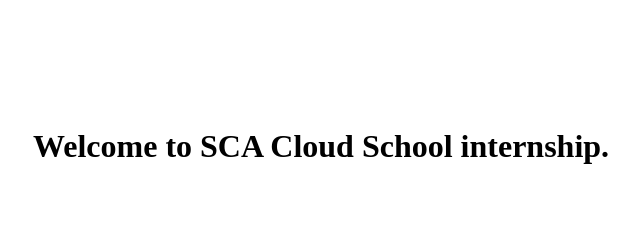
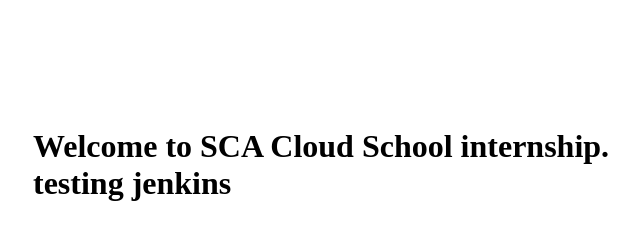
Before and after one commit to sandygudie/node-server-template, a website: page views/index.html in a window 1280 px wide. Shown: the whole page, without its empty margins (291-931 px from the left). Drawn offline with Linux system fonts and the light colour scheme.

Commit message:
Update index.html

```diff
--- a/views/index.html
+++ b/views/index.html
@@ -7,6 +7,7 @@
 </head>
 <body>
     <h1 style="width:50%; margin: 4em auto">Welcome to SCA Cloud School internship.
+        testing jenkins
 
     </h1 >
 </body>
```
